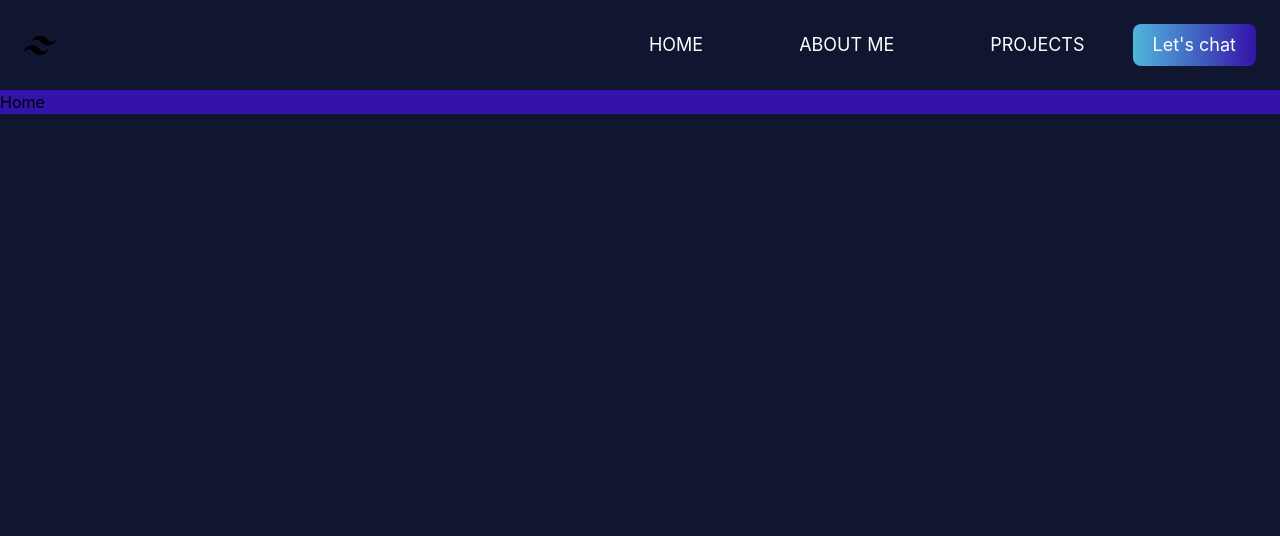
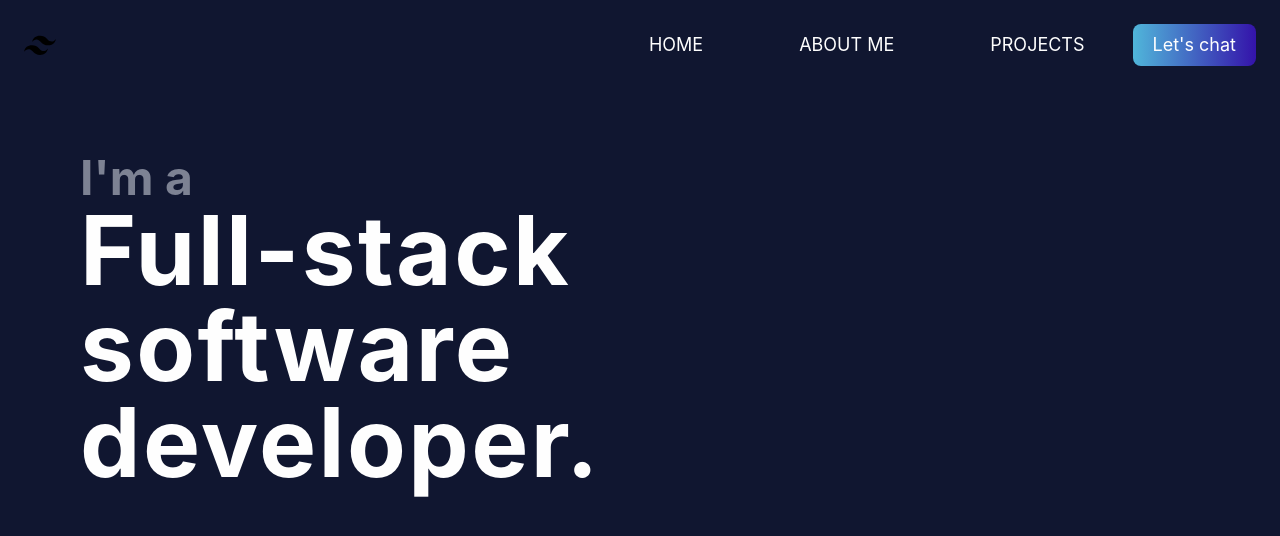
Before and after one commit to Elisha-Tetteyfio/my-portfolio1, a React (Create React App) app: page / in a window 1280 px wide. Shown: the top 536 px of the page. Built offline with nearby package versions, Linux system fonts and the light colour scheme.

Commit message:
Add `home` segment

```diff
--- a/src/components/Header.js
+++ b/src/components/Header.js
@@ -13,7 +13,7 @@ const Header = () => {
       </div>
       <div class=" block lg:flex lg:items-center lg:w-auto">
         <div class="text-lg lg:flex-grow">
-          <a href="#responsive-header" class="block mt-4 lg:inline-block lg:mt-0 text-white hover:text-blue mx-12">
+          <a href="#home" class="block mt-4 lg:inline-block lg:mt-0 text-white hover:text-blue mx-12">
             HOME
           </a>
           <a href="#responsive-header" class="block mt-4 lg:inline-block lg:mt-0 text-white hover:text-blue mx-12">
--- a/src/segments/Home.js
+++ b/src/segments/Home.js
@@ -2,7 +2,10 @@ import React from "react";
 
 const Home = () => {
   return (
-    <div className="bg-blue">Home</div>
+    <div className="pt-16 h-[85vh] w-1/2 ml-20 font-bold" id="home">
+      <div className="text-5xl text-grey">I'm a</div>
+      <div className="text-8xl text-white tracking-wide">Full-stack software developer.</div>
+    </div>
   )
 }
 
```
